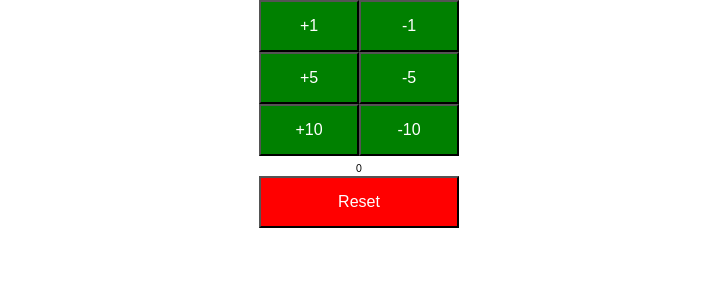
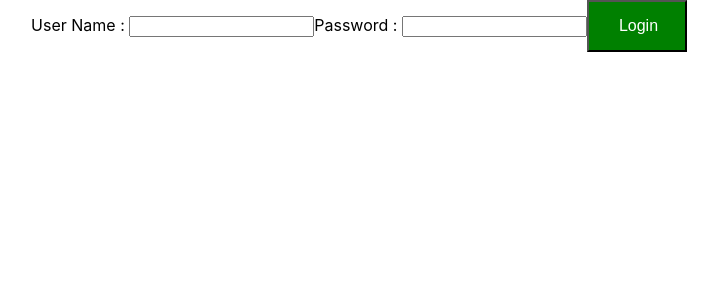
Before and after one commit to karanvirsidhu/react-springboot, a React (Create React App) app: page / in a window 1280 px wide. Shown: the top 300 px of the page, without its empty margins (281-999 px from the left). Built offline with nearby package versions, Linux system fonts and the light colour scheme.

Commit message:
Added login component

```diff
--- a/src/App.js
+++ b/src/App.js
@@ -2,6 +2,7 @@
 import FirstComponent from './components/learning-examples/FirstComponent'
 import Counter from './components/counter/Counter'
 import logo from './logo.svg';
+import TodoApp from './components/todo/TodoApp'
 import './App.css';
 
 
@@ -9,8 +10,8 @@
   render(){
     return (
       <div className="App">
-        <Counter />
 
+        <TodoApp />
       </div>
     );
   }
--- /dev/null
+++ b/src/components/todo/TodoApp.jsx
@@ -0,0 +1,25 @@
+import React, {Component} from 'react'
+
+class TodoApp extends Component{
+    render(){
+        return(
+            <div className="TodoApp">
+                <LoginComponent />
+            </div>
+        )
+    }
+}
+
+class LoginComponent extends Component{
+    render(){
+        return(
+            <div>
+                User Name : <input type="text" name="username" />
+                Password  : <input type="password" name="password" />
+                <button>Login</button>
+            </div>
+        )
+    }
+}
+
+export default TodoApp
```
